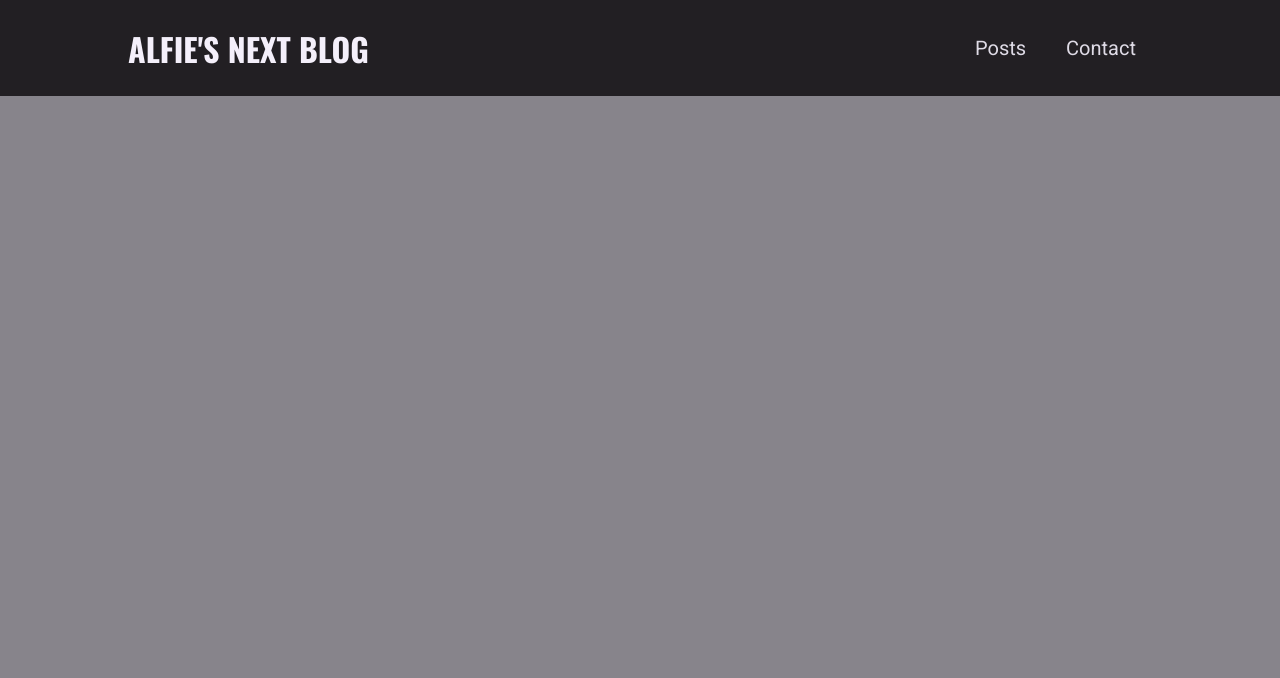
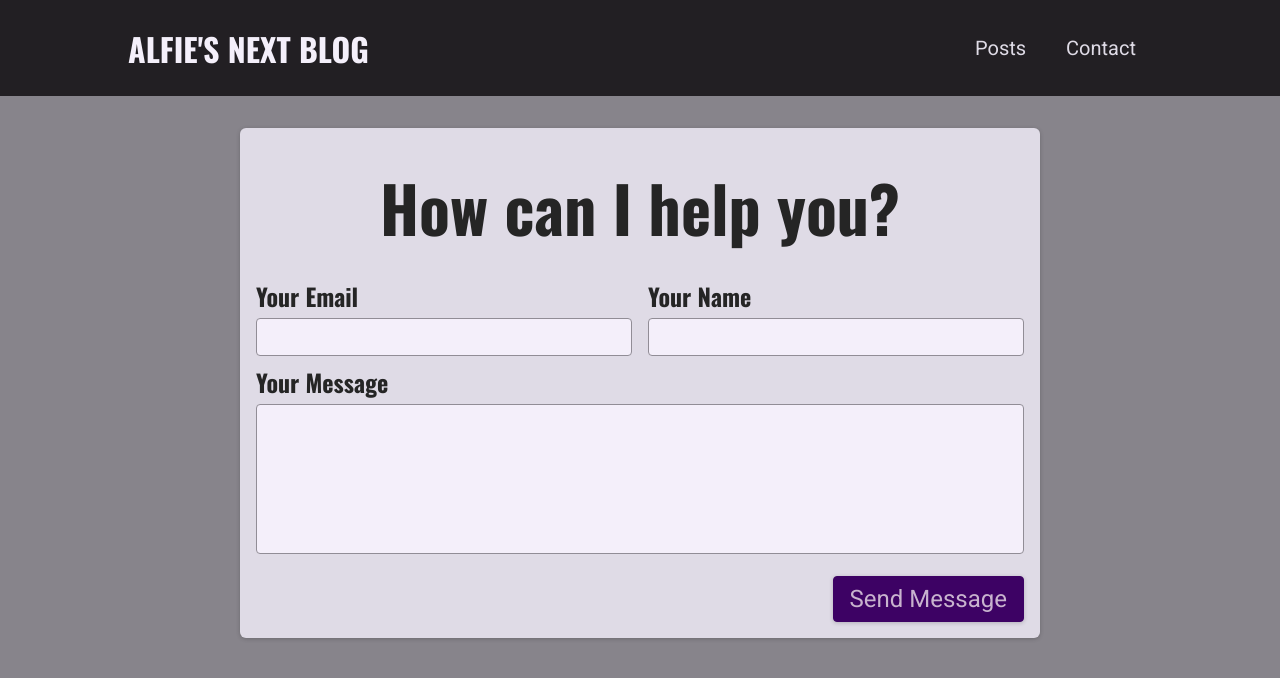
Before and after one commit to alfie1104/next-blog, a Next.js app: page /contact in a window 1280 px wide. Shown: the top 678 px of the page. Built offline with nearby package versions, Linux system fonts and the light colour scheme.

Commit message:
feat(contact-form.js): preparing the Contact Form

```diff
--- /dev/null
+++ b/components/contact/contact-form.js
@@ -0,0 +1,29 @@
+import classes from "./contact-form.module.css";
+
+function ContactForm() {
+  return (
+    <section className={classes.contact}>
+      <h1>How can I help you?</h1>
+      <form className={classes.form}>
+        <div className={classes.controls}>
+          <div className={classes.control}>
+            <label htmlFor="email">Your Email</label>
+            <input type="email" id="email" required />
+          </div>
+          <div className={classes.control}>
+            <label htmlFor="name">Your Name</label>
+            <input type="text" id="name" required />
+          </div>
+        </div>
+        <div className={classes.contorl}>
+          <label htmlFor="message">Your Message</label>
+          <textarea id="message" rows="5"></textarea>
+        </div>
+        <div className={classes.actions}>
+          <button>Send Message</button>
+        </div>
+      </form>
+    </section>
+  );
+}
+export default ContactForm;
--- /dev/null
+++ b/components/contact/contact-form.module.css
@@ -0,0 +1,73 @@
+.contact {
+  margin: var(--size-8) auto;
+  border-radius: 6px;
+  background-color: var(--color-grey-100);
+  width: 90%;
+  max-width: 50rem;
+  padding: var(--size-4);
+  box-shadow: 0 1px 4px rgba(0, 0, 0, 0.2);
+  font-size: var(--size-6);
+}
+
+.contact h1 {
+  font-size: var(--size-8);
+  margin: var(--size-4) 0;
+  text-align: left;
+}
+
+.form label {
+  display: block;
+  font-family: "Oswald", sans-serif;
+  font-weight: bold;
+  margin: var(--size-2) 0 var(--size-1) 0;
+}
+
+.form input,
+.form textarea {
+  font: inherit;
+  padding: var(--size-1);
+  border-radius: 4px;
+  width: 100%;
+  border: 1px solid var(--color-grey-400);
+  background-color: var(--color-grey-50);
+  resize: none;
+}
+
+.controls {
+  display: flex;
+  column-gap: 1rem;
+  flex-wrap: wrap;
+}
+
+.control {
+  flex: 1;
+  min-width: 10rem;
+}
+
+.actions {
+  margin-top: var(--size-4);
+  text-align: right;
+}
+
+.form button {
+  font: inherit;
+  cursor: pointer;
+  background-color: var(--color-primary-700);
+  border: 1px solid var(--color-primary-700);
+  padding: var(--size-2) var(--size-4);
+  border-radius: 4px;
+  color: var(--color-primary-50);
+  box-shadow: 0 1px 4px rgba(0, 0, 0, 0.2);
+}
+
+.form button:hover {
+  background-color: var(--color-primary-500);
+  border-color: var(--color-primary-500);
+}
+
+@media (min-width: 768px) {
+  .contact h1 {
+    font-size: var(--size-16);
+    text-align: center;
+  }
+}
--- a/pages/contact.js
+++ b/pages/contact.js
@@ -1,3 +1,7 @@
-function ContactPage() {}
+import ContactForm from "../components/contact/contact-form";
+
+function ContactPage() {
+  return <ContactForm />;
+}
 
 export default ContactPage;
```
